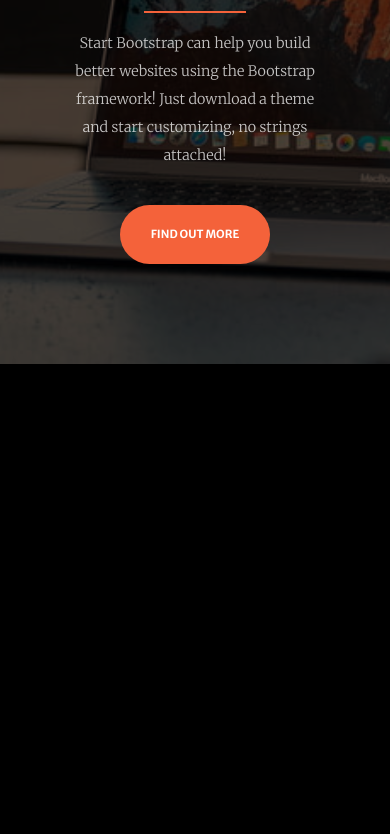
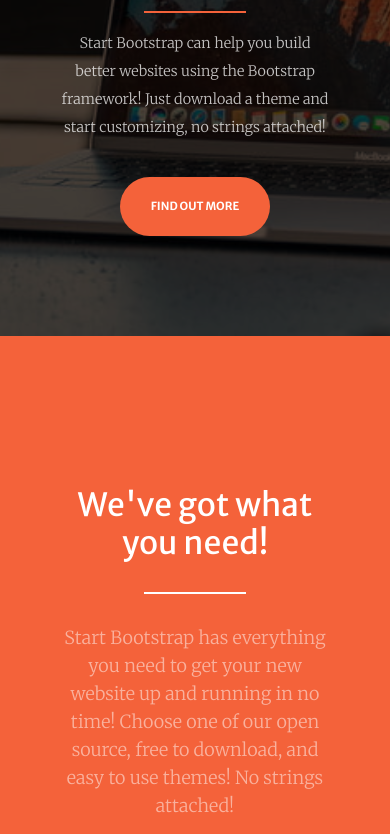
Before and after one commit to amnaatarapper/creative-caroussel, a website: page index.html in a window 390 px wide. Shown: the part 507-1341 px from the top of the page. Before the commit the page ends 871 px from the top, so only its background shows below. Drawn offline with nearby package versions, Linux system fonts and the light colour scheme.

Commit message:
responsive

```diff
--- a/index.html
+++ b/index.html
@@ -38,7 +38,7 @@
     </header>
 
     <!-- HERO -->
-    <section class="hero container">
+    <section class="hero">
       <div class="hero__container">
         <h1>YOUR FAVORITE SOURCE OF FREE BOOTSTRAP THEMES</h1>
         <hr>
@@ -48,8 +48,8 @@
     </section>
 
     <!-- CTA -->
-    <!-- <section class="cta">
-      <div class="cta__container container-fluid">
+    <section class="cta">
+      <div class="cta__container">
         <h1>We've got what you need!</h1>
         <hr>
         <p>Start Bootstrap has everything you need to get your new website up and running in no time! Choose one of our open source, free to download, and easy to use themes! No strings attached!</p>
@@ -58,7 +58,7 @@
     </section>
 
     <!-- SERVICES -->
-    <!-- <section class="services">
+    <section class="services">
       <div class="services__heading">
         <h1>At your service</h1>
         <hr>
@@ -83,11 +83,11 @@
         <span class="icon"><i class="fa fa-heart" aria-hidden="true"></i></span>
         <h1>Made with Love</h1>
         <p>Is it really open source if it's not made with love?</p>
-      </div> -->
-    <!-- </section> -->
+      </div>
+    </section>
 
     <!-- GALLERY -->
-    <!-- <section class="gallery">
+    <section class="gallery">
       <div class="gallery__items">
        <img src="images/TRK_502_WHITE.jpg" alt="Benelli">
        <img src="images/tsiklon.jpg" alt="tsiklon">
@@ -100,10 +100,10 @@
         <h1>Free Download at Start Bootstrap!</h1>
         <a href="#">Download now!</a>
       </div>
-    </section> -->
+    </section>
 
     <!-- CONTACT -->
-    <!-- <section class="contacts">
+    <section class="contacts">
       <div class="contacts__heading">
         <h1>Let's get in touch!</h1>
         <hr>
@@ -119,12 +119,12 @@
           <p>contact@contact.com</p>
         </div>
       </div>
-    </section> -->
+    </section>
 
       <!-- FOOTER -->
-    <!-- <section class="footer">
+    <section class="footer">
       <p>Copyright 2020 - CasbahTech</p>
-    </section> -->
+    </section>
     <!-- SCRIPTS -->
     <script src="https://code.jquery.com/jquery-3.4.1.slim.min.js" integrity="sha384-J6qa4849blE2+poT4WnyKhv5vZF5SrPo0iEjwBvKU7imGFAV0wwj1yYfoRSJoZ+n" crossorigin="anonymous"></script>
     <script src="https://cdn.jsdelivr.net/npm/popper.js@1.16.0/dist/umd/popper.min.js" integrity="sha384-Q6E9RHvbIyZFJoft+2mJbHaEWldlvI9IOYy5n3zV9zzTtmI3UksdQRVvoxMfooAo" crossorigin="anonymous"></script>
--- a/scss/_responsive.scss
+++ /dev/null
@@ -1 +0,0 @@
-/* Extra small devices (phones, 600px and down) */
--- a/scss/main.scss
+++ b/scss/main.scss
@@ -119,7 +119,8 @@
     justify-content: center;
     align-items: center;
     text-align: center;
-    margin: 6.25rem 0;
+    padding: 6.25rem 0;
+    background-color: white;
     &__heading {
         h1 {
             @include header-medium;
@@ -191,6 +192,7 @@
     align-items: center;
     text-align: center;
     padding: 9.375rem 0;
+    background-color: white;
     &__heading {
         h1 {
             @include header-medium;
@@ -265,36 +267,164 @@
             }
         }
     }
+    .services {
+        &__container {
+            flex-flow: column nowrap;
+            width: 50%;
+        }
+    }
+    .gallery {
+        &__items {
+            display: flex;
+            flex-flow: column wrap;
+            img {
+                width: 100%;
+            }
+        }
+    }
+    .contacts {
+        width: 100%;
+        padding: 3.125rem 3.125rem;
+        overflow: hidden;
+        &__heading {
+            h1 {
+                font-size: 2.4rem;
+            }
+            p {
+                font-size: 1.1rem;
+            }
+            a.btn {
+                font-size: .9rem;
+            }
+        }
+        &__container {
+            flex-direction: column;
+        }
+    }
+    .footer {
+        padding: 1rem 0;
+        & p {
+            margin: auto 0;
+        }
+    }
 }
-@include media-breakpoint-up(sm) {
+
+@include media-breakpoint-only(sm) {
     body {
         background-color: red;
     }
     .navbar {
+        .navbar-brand {
+            visibility: hidden;
+        }
         #navbarNav {
             position: static;
         }
     }
+    .hero {
+        height: 100%;
+        &__container {
+            padding: 6.25rem 0;
+            h1 {
+                font-size: 2.2rem;
+            }
+            p {
+                font-size: .9rem;
+            }
+            a.btn {
+                font-size: .7rem;
+            }
+        }
+    }
+    .services {
+        &__container {
+            flex-flow: row wrap;
+            .service__container {
+                width: 50%;
+            }
+        }
+    }
+    .gallery {
+        &__items {
+            display: flex;
+            flex-flow: row wrap;
+            img {
+                width: 50%;
+            }
+        }
+    }
+    .contacts {
+        width: 100%;
+        overflow: hidden;
+        &__container {
+            flex-direction: column;
+        }
+    }
+    .footer {
+        padding: 1rem 0;
+        & p {
+            margin: auto 0;
+        }
+    }
+}
 
+@include media-breakpoint-only(md) {
+    body {
+        background-color: blue;
+    }
+    .navbar {
+        .navbar-brand {
+            visibility: visible;
+        }
+        #navbarNav {
+            position: absolute;
+            right: 170px;
+        }
+    }
+    .services {
+        &__container {
+            flex-flow: row wrap;
+            .service__container {
+                width: 25%;
+            }
+        }
+    }
+    .contacts {
+        width: 100%;
+        overflow: hidden;
+        &__container {
+            flex-direction: row;
+        }
+    }
 
 }
-
-
-
-
-
-// @include media-breakpoint-up(md) {
-//     body {
-//         background-color: blue;
-//     }
-// }
-// @include media-breakpoint-up(lg) {
-//     body {
-//         background-color: green;
-//     }
-// }
-// @include media-breakpoint-up(xl) {
-//     body {
-//         background-color: yellow;
-//     }
-// }
+@include media-breakpoint-only(lg) {
+    body {
+        background-color: green;
+    }
+    .hero {
+        height: 100vh;
+    }
+    .gallery {
+        &__items {
+            display: flex;
+            flex-flow: row wrap;
+            img {
+                width: 33.3333%;
+            }
+        }
+    }
+}
+@include media-breakpoint-only(xl) {
+    body {
+        background-color: yellow;
+    }
+    .services {
+        &__container {
+            flex-flow: row wrap;
+            .service__container {
+                width: 25%;
+            }
+        }
+    }
+}
```
Also changed, not shown: css/main.css.
